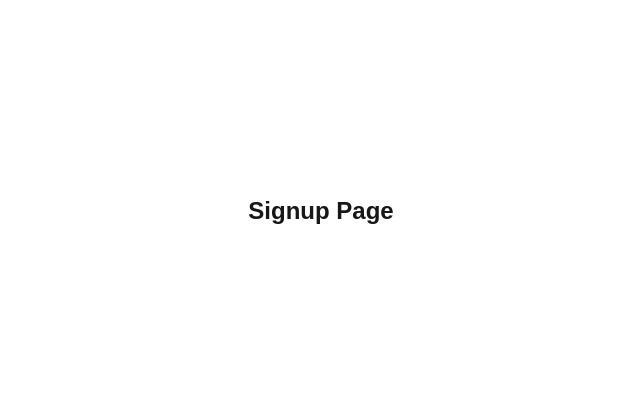
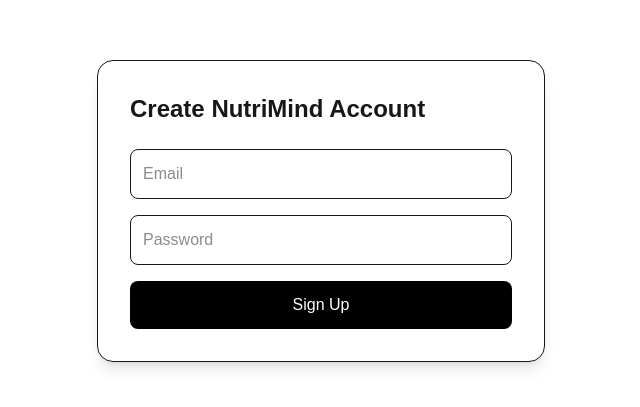
Before and after one commit to sureshokp123/nutrimind-ai, a Next.js app: page /signup in a window 1280 px wide. Shown: the part 189-596 px from the top of the page, without its empty margins (319-959 px from the left). Built offline with nearby package versions, Linux system fonts and the light colour scheme; no server answers.

Commit message:
feat: working login, signup, logout using supabase

```diff
--- /dev/null
+++ b/src/app/auth/callback/page.tsx
@@ -0,0 +1,22 @@
+"use client";
+
+import { useEffect } from "react";
+import { useRouter } from "next/navigation";
+
+export default function AuthCallbackPage() {
+  const router = useRouter();
+
+  useEffect(() => {
+    const timer = setTimeout(() => {
+      router.push("/login");
+    }, 3000);
+
+    return () => clearTimeout(timer);
+  }, []);
+
+  return (
+    <div className="min-h-screen flex items-center justify-center">
+      <p>Email verified ✅ Redirecting to login...</p>
+    </div>
+  );
+}
--- a/src/app/dashboard/page.tsx
+++ b/src/app/dashboard/page.tsx
@@ -7,9 +7,26 @@
 import { dashboardStats, recentMeals } from "@/src/lib/mock-data";
 import StatCard from "@/src/components/dashboard/StatCard";
 import RecentMealCard from "@/src/components/dashboard/RecentMealCard";
+import { useRouter } from "next/navigation";
+import { supabase } from "@/src/lib/supabase";
 
 export default function DashboardPage() {
   const [meals, setMeals] = useState<Meal[]>([]);
+  const router = useRouter();
+
+  useEffect(() => {
+    async function checkUser() {
+      const {
+        data: { user },
+      } = await supabase.auth.getUser();
+
+      if (!user) {
+        router.push("/login");
+      }
+    }
+
+    checkUser();
+  }, []);
 
   useEffect(() => {
     setMeals(getMeals());
--- a/src/app/login/page.tsx
+++ b/src/app/login/page.tsx
@@ -1,20 +1,52 @@
+"use client";
+
+import { useState } from "react";
+import { useRouter } from "next/navigation";
 import AuthCard from "@/src/components/auth/AuthCard";
+import { supabase } from "@/src/lib/supabase";
 
 export default function LoginPage() {
+  const [email, setEmail] = useState("");
+  const [password, setPassword] = useState("");
+  const router = useRouter();
+
+  const handleLogin = async () => {
+    const { error } = await supabase.auth.signInWithPassword({
+      email,
+      password,
+    });
+
+    if (error) {
+      alert(error.message);
+      return;
+    }
+
+    router.push("/dashboard");
+  };
+
   return (
     <div className="min-h-screen flex items-center justify-center">
       <AuthCard title="Login to NutriMind AI">
         <input
           type="email"
           placeholder="Email"
+          value={email}
+          onChange={(e) => setEmail(e.target.value)}
           className="w-full border rounded-lg p-3 mb-4"
         />
+
         <input
           type="password"
           placeholder="Password"
+          value={password}
+          onChange={(e) => setPassword(e.target.value)}
           className="w-full border rounded-lg p-3 mb-4"
         />
-        <button className="w-full rounded-lg p-3 bg-black text-white">
+
+        <button
+          onClick={handleLogin}
+          className="w-full rounded-lg p-3 bg-black text-white"
+        >
           Login
         </button>
       </AuthCard>
--- a/src/app/signup/page.tsx
+++ b/src/app/signup/page.tsx
@@ -1,8 +1,60 @@
-// src/app/signup/page.tsx
+"use client";
+
+import { useState } from "react";
+import { useRouter } from "next/navigation";
+import AuthCard from "@/src/components/auth/AuthCard";
+import { supabase } from "@/src/lib/supabase";
+
 export default function SignupPage() {
+  const [email, setEmail] = useState("");
+  const [password, setPassword] = useState("");
+  const router = useRouter();
+
+  const handleSignup = async () => {
+    const { error } = await supabase.auth.signUp({
+      email,
+      password,
+      options: {
+        emailRedirectTo: "http://localhost:3000/auth/callback",
+      },
+    });
+
+
+    if (error) {
+      alert(error.message);
+      return;
+    }
+
+    alert("Signup successful. Please login.");
+    router.push("/login");
+  };
+
   return (
     <div className="min-h-screen flex items-center justify-center">
-      <h1 className="text-2xl font-bold">Signup Page</h1>
+      <AuthCard title="Create NutriMind Account">
+        <input
+          type="email"
+          placeholder="Email"
+          value={email}
+          onChange={(e) => setEmail(e.target.value)}
+          className="w-full border rounded-lg p-3 mb-4"
+        />
+
+        <input
+          type="password"
+          placeholder="Password"
+          value={password}
+          onChange={(e) => setPassword(e.target.value)}
+          className="w-full border rounded-lg p-3 mb-4"
+        />
+
+        <button
+          onClick={handleSignup}
+          className="w-full rounded-lg p-3 bg-black text-white"
+        >
+          Sign Up
+        </button>
+      </AuthCard>
     </div>
   );
 }
--- a/src/components/dashboard/Navbar.tsx
+++ b/src/components/dashboard/Navbar.tsx
@@ -1,11 +1,30 @@
-// src/components/dashboard/Navbar.tsx
+"use client";
+
+import { useRouter } from "next/navigation";
+import { supabase } from "@/src/lib/supabase";
+
 export default function Navbar() {
+  const router = useRouter();
+
+  const handleLogout = async () => {
+    await supabase.auth.signOut();
+    router.push("/login");
+  };
+
   return (
     <div className="flex items-center justify-between border-b px-6 py-4">
       <h1 className="text-xl font-bold">NutriMind AI</h1>
-      <div className="flex gap-4">
+
+      <div className="flex gap-4 items-center">
         <a href="/dashboard">Dashboard</a>
         <a href="/upload-meal">Upload Meal</a>
+
+        <button
+          onClick={handleLogout}
+          className="border rounded-lg px-4 py-2"
+        >
+          Logout
+        </button>
       </div>
     </div>
   );
```
Also changed, not shown: src/lib/mealService.ts (added).
